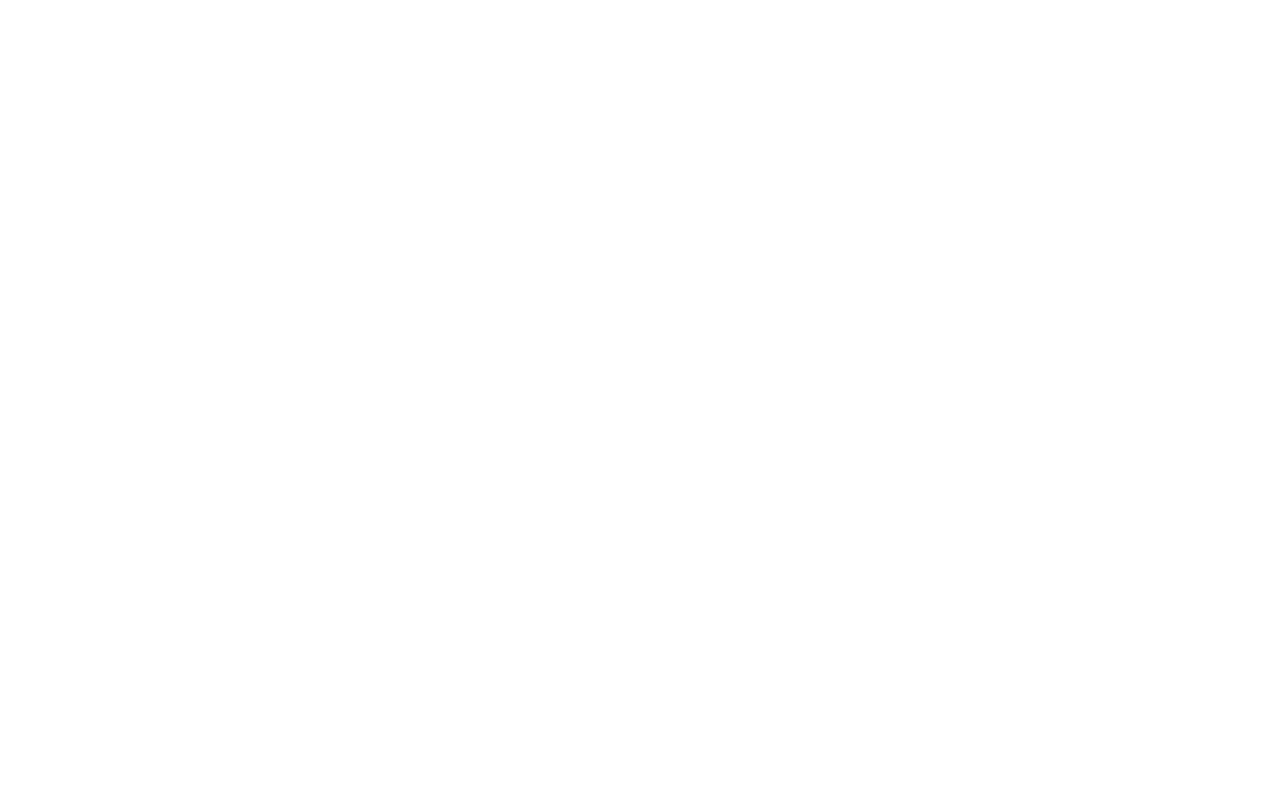
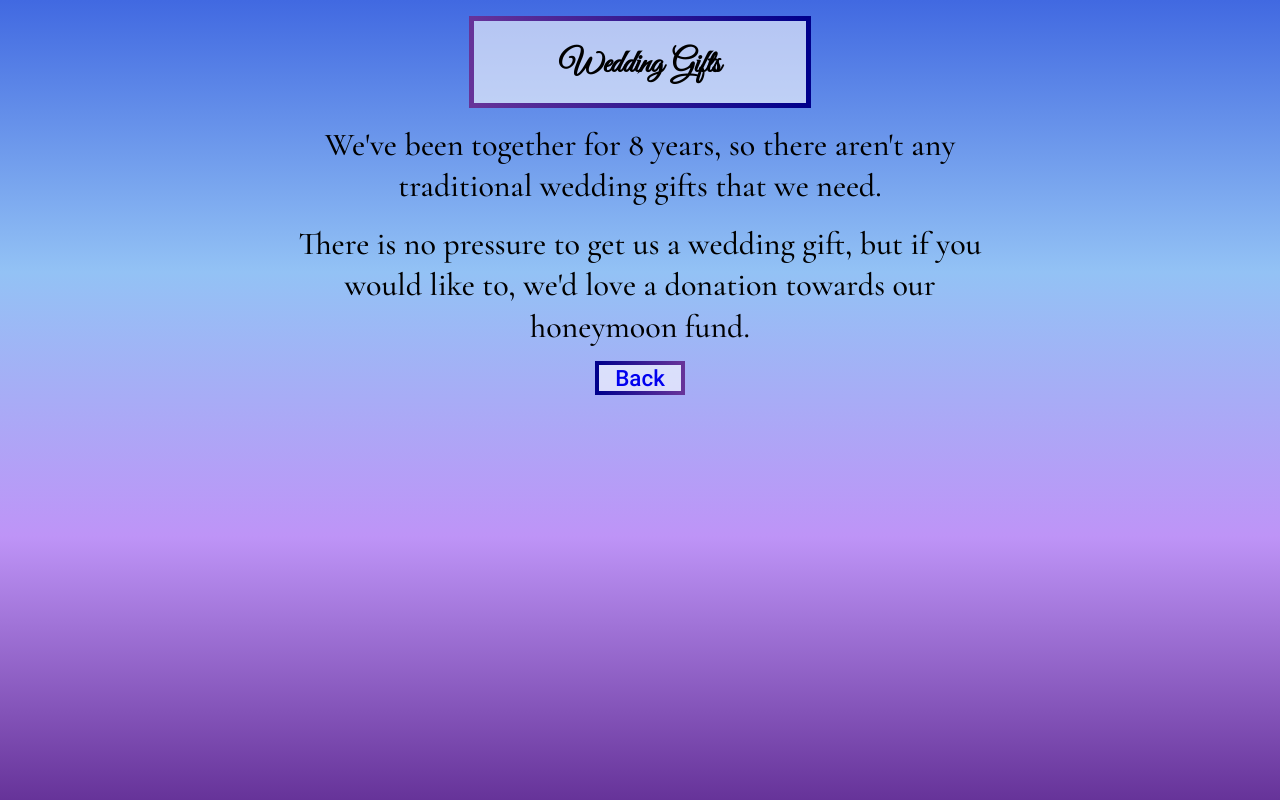
Before and after one commit to Abibubble/harrison-nye, a React (Create React App) app: page /gift in a window 1280 px wide. Before the commit this address had no page. Built offline with nearby package versions, Linux system fonts and the light colour scheme.

Commit message:
wip style: Add gift page, update button styling

```diff
--- a/src/App.js
+++ b/src/App.js
@@ -7,6 +7,7 @@
 import Escape3 from './pages/escape3'
 import Escape4 from './pages/escape4'
 import Escape5 from './pages/escape5'
+import Gift from './pages/gift'
 import Home from './pages'
 import Rsvp from './pages/rsvp'
 import Welcome from './pages/welcome'
@@ -24,6 +25,7 @@
         <Route path='/rsvp' element={<Rsvp />} />
         <Route path='/day-plan' element={<DayPlan />} />
         <Route path='/dress-code' element={<DressCode />} />
+        <Route path='/gift' element={<Gift />} />
       </Routes>
     </Router>
   )
--- a/src/components/submit-button.js
+++ b/src/components/submit-button.js
@@ -10,12 +10,7 @@
   margin: ${styles.spacer.tiny};
   border: 6px solid;
   border-image-slice: 1;
-  border-width: ${styles.spacer.tiny};
-  border-image-source: linear-gradient(
-    to right,
-    ${styles.colour.darkBlue},
-    ${styles.colour.darkPurple}
-  );
+  border-width: ${styles.spacer.fine};
   background: ${styles.colour.transparentWhite};
   font-size: 1.4rem;
   padding: 0 ${styles.spacer.small};
--- /dev/null
+++ b/src/pages/gift.js
@@ -0,0 +1,30 @@
+import styled from 'styled-components'
+import styles from '../styles/styles'
+
+import Button from '../components/button'
+import PageSection from '../components/page-section'
+import Title from '../components/title'
+import Wrapper from '../components/wrapper'
+
+export default function Gift() {
+  return (
+    <Wrapper wedding>
+      <PageSection>
+        <Title>Wedding Gifts</Title>
+        <Text>
+          We've been together for 8 years, so there aren't any traditional
+          wedding gifts that we need.
+        </Text>
+        <Text>
+          There is no pressure to get us a wedding gift, but if you would like
+          to, we'd love a donation towards our honeymoon fund.
+        </Text>
+        <Button href='/welcome'>Back</Button>
+      </PageSection>
+    </Wrapper>
+  )
+}
+
+const Text = styled.p`
+  margin: ${styles.spacer.small} auto;
+`
--- a/src/pages/welcome.js
+++ b/src/pages/welcome.js
@@ -21,6 +21,7 @@
           <Link href='/rsvp'>RSVP here</Link>
           <Link href='/day-plan'>Day plan</Link>
           <Link href='/dress-code'>Dress code</Link>
+          <Link href='/gift'>Wedding gifts</Link>
         </LinkWrapper>
       </PageSection>
     </Wrapper>
```
Also changed, not shown: 1 other file (tests, documents, lock files or other folders).
